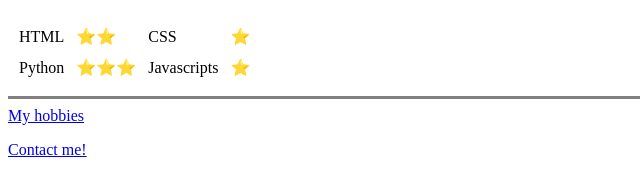
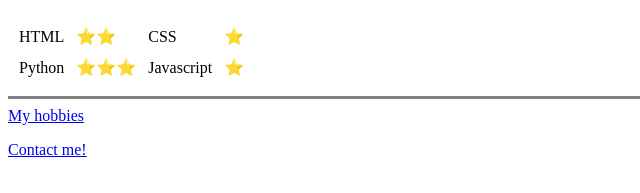
Before and after one commit to bodosa/cv, a plain HTML site: page index.html in a window 1280 px wide. Shown: the part 573-766 px from the top of the page, 0-640 px from the left. Drawn offline with Linux system fonts and the light colour scheme.

Commit message:
Update index.html

```diff
--- a/index.html
+++ b/index.html
@@ -51,7 +51,7 @@
             <tr>
                 <td>Python</td>
                 <td>⭐⭐⭐</td>
-                <td>Javascripts</td>
+                <td>Javascript</td>
                 <td>⭐</td>
             </tr>
         </table>
```
